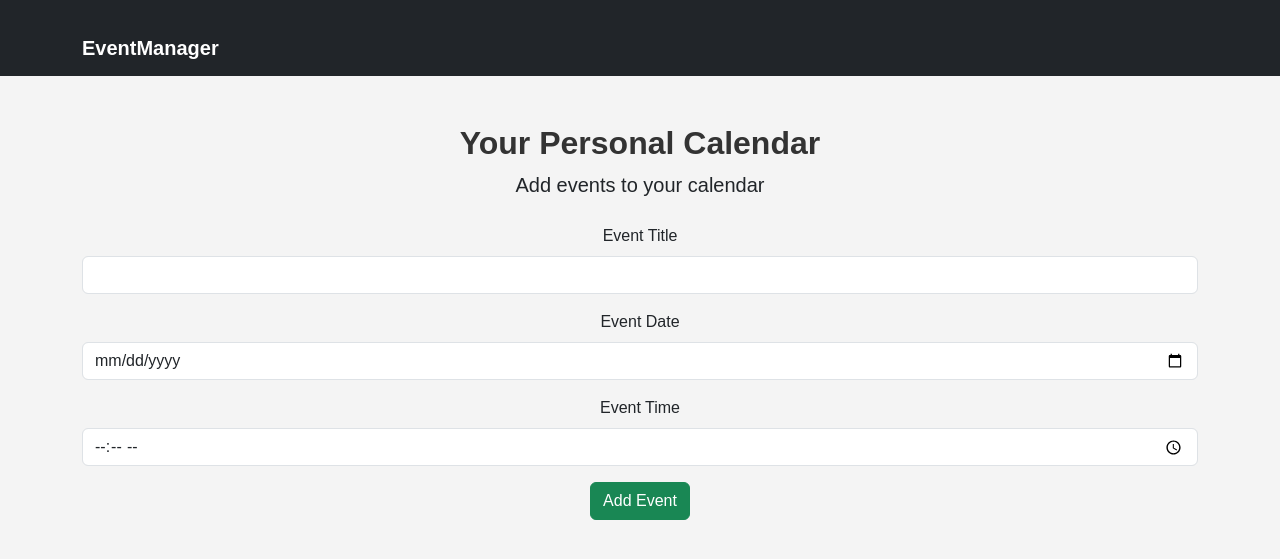
After one commit to Night-Reflection/eventManager, a Flask app: page /calendar in a window 1280 px wide. The commit adds this page. Shown: the top 559 px of the page. Run offline with Flask 3, Linux system fonts and the light colour scheme.

Commit message:
updates main

```diff
--- a/main.py
+++ b/main.py
@@ -22,10 +22,21 @@ class User(db.Model):
     username = db.Column(db.String(50), unique=True, nullable=False)
     email = db.Column(db.String(100), unique=True, nullable=False)
     password = db.Column(db.String(255), nullable=False)
+    phone_number = db.Column(db.String(255), unique=True ,nullable=True)
+
+class Event(db.Model):
+    id = db.Column(db.Integer, primary_key=True)
+    title = db.Column(db.String(100), nullable=False)
+    date = db.Column(db.String(10), nullable=False)
+    time = db.Column(db.String(5), nullable=False)
+    user_id = db.Column(db.Integer, db.ForeignKey('user.id'), nullable=False)
+
+    user = db.relationship('User', backref=db.backref('events', lazy=True))
 
 def create_tables():
     with app.app_context():
         db.create_all()
+    print("Databases created")
 
 create_tables()
 
@@ -151,5 +162,80 @@ def send_verification_email(email, verification_code):
     except Exception as e:
         print(f"Error sending email: {e}")
 
+@app.route('/events')
+def events():
+    user = User.query.filter_by(username=session['username']).first()
+    if user:
+        events = Event.query.filter_by(user_id=user.id).all()
+        return render_template('events.html', events=events)
+    flash("No events found!", "danger")
+    return redirect(url_for('home'))
+
+@app.route('/edit_event/<int:event_id>', methods=['GET', 'POST'])
+def edit_event(event_id):
+    event = Event.query.get_or_404(event_id)
+    if request.method == 'POST':
+        event.title = request.form['event_title']
+        event.date = request.form['event_date']
+        event.time = request.form['event_time']
+        db.session.commit()
+        flash("Event updated successfully!", "success")
+        return redirect(url_for('events'))
+    return render_template('edit_event.html', event=event)
+
+@app.route('/delete_event/<int:event_id>')
+def delete_event(event_id):
+    event = Event.query.get_or_404(event_id)
+    db.session.delete(event)
+    db.session.commit()
+    flash("Event deleted successfully!", "success")
+    return redirect(url_for('events'))
+
+@app.route('/calendar', methods=['GET', 'POST'])
+def calendar():
+    if request.method == 'POST':
+        event_title = request.form['event_title']
+        event_date = request.form['event_date']
+        event_time = request.form['event_time']
+
+        user = User.query.filter_by(username=session['username']).first()
+        if user:
+            event = {
+                'title': event_title,
+                'date': event_date,
+                'time': event_time,
+                'user_id': user.id
+            }
+            db.session.add(event)
+            db.session.commit()
+            flash("Event added successfully!", "success")
+            return redirect(url_for('calendar'))
+        flash("Error adding event!", "danger")
+    return render_template('calendar.html')
+
+@app.route('/participants')
+def participants():
+    return render_template('participants.html')
+
+@app.route('/settings', methods=['GET', 'POST'])
+def settings():
+    if request.method == 'POST':
+        email = request.form['email']
+        phone = request.form['phone']
+
+        user = User.query.filter_by(username=session['username']).first()
+        if user:
+            user.email = email
+            user.phone_number = phone
+            db.session.commit()
+
+            session['email'] = email
+            session['phone'] = phone
+
+            flash("Settings updated successfully!", "success")
+            return redirect(url_for('settings'))
+        flash("Error updating settings!", "danger")
+    return render_template('settings.html')
+
 if __name__ == "__main__":
     app.run(debug=True)
--- a/static/style.css
+++ b/static/style.css
@@ -22,3 +22,19 @@ button {
     font-size: 18px;
     border-radius: 5px;
 }
+
+.btn-group {
+    margin: 20px 0;
+}
+
+.navbar {
+    margin-bottom: 20px;
+}
+
+.navbar-brand {
+    font-weight: bold;
+}
+
+.container {
+    margin-top: 20px;
+}
--- /dev/null
+++ b/templates/calendar.html
@@ -0,0 +1,33 @@
+{% extends "base.html" %}
+
+{% block content %}
+<div class="text-center">
+    <h2 class="fw-bold">Your Personal Calendar</h2>
+    <p class="lead">Add events to your calendar</p>
+
+    <!-- Calendar Display (You can use JavaScript to create this) -->
+    <div id="calendar" class="mb-4"></div>
+
+    <!-- Add Event Form -->
+    <form method="POST" action="{{ url_for('add_event') }}">
+        <div class="mb-3">
+            <label for="event_title" class="form-label">Event Title</label>
+            <input type="text" class="form-control" id="event_title" name="event_title" required>
+        </div>
+        <div class="mb-3">
+            <label for="event_date" class="form-label">Event Date</label>
+            <input type="date" class="form-control" id="event_date" name="event_date" required>
+        </div>
+        <div class="mb-3">
+            <label for="event_time" class="form-label">Event Time</label>
+            <input type="time" class="form-control" id="event_time" name="event_time" required>
+        </div>
+        <button type="submit" class="btn btn-success">Add Event</button>
+    </form>
+</div>
+
+<script>
+// JavaScript to initialize the calendar (using FullCalendar or another calendar library)
+// You can use a library like FullCalendar here to display the calendar.
+</script>
+{% endblock %}
```
Also changed, not shown: templates/events.html (added, +24 -0 lines), templates/home.html (+12 -2 lines), templates/settings.html (added, +20 -0 lines), instance/users.db.
